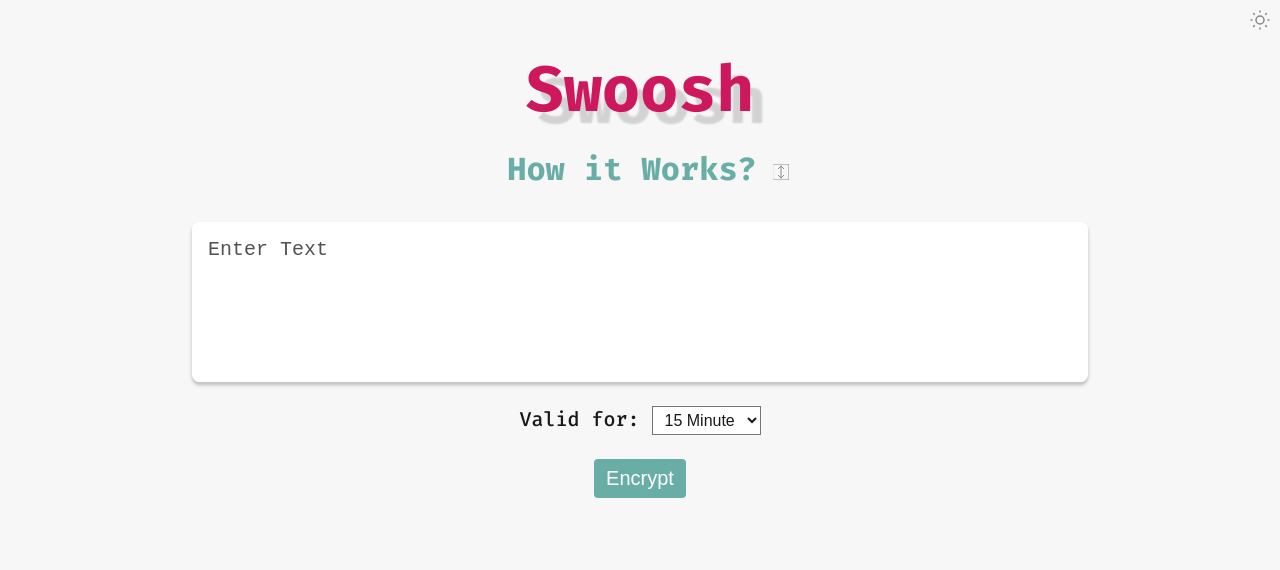
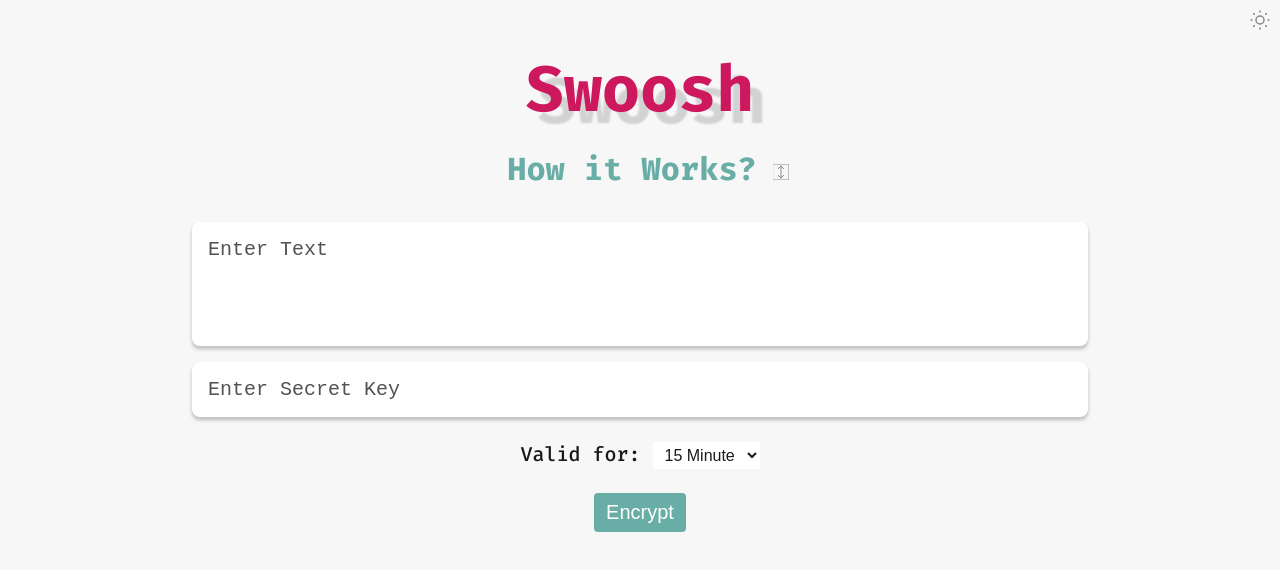
Before and after one commit to singlarobin/text-encryptor, a React (Create React App) app: page / in a window 1280 px wide. Shown: the top 570 px of the page. Built offline with nearby package versions, Linux system fonts and the light colour scheme.

Commit message:
Redirect to create new message added and some useless divs removed, styles are passed as props.

```diff
--- a/src/components/button/styles.module.css
+++ b/src/components/button/styles.module.css
@@ -6,7 +6,6 @@
     outline: none;
     box-shadow: none;
     border-radius: 0.25rem;
-    padding: 0.5rem 0.75rem;
     transition: box-shadow 0.15s, background-color 0.15s;
 }
 
--- a/src/components/generate/index.js
+++ b/src/components/generate/index.js
@@ -3,14 +3,17 @@ import Input from '../input';
 import Select from '../select';
 import Button from '../button';
 import SnackBar from '../snackbar';
+import Error from '../error';
 import classes from './styles.module.css';
 import isEmptyString from '../../utils';
 import { VALID_FOR_OPTIONS, SEVERITY } from '../constants';
 
 const Generate = () => {
     const [inputTextVal, setInputTextVal] = useState('');
+    const [inputSecretKey, setInputSecretKey] = useState('');
     const [validity, setValidity] = useState(VALID_FOR_OPTIONS.MIN_15.value);
     const [openSnackbar, setOpenSnackbar] = useState(false);
+    const [errorMessage, setErrorMessage] = useState('');
     const [snackbarMessage, setSnackbarMessage] = useState('');
     const [snackbarSeverity, setSnackbarSeverity] = useState(SEVERITY.INFO);
     const [url, setUrl] = useState('');
@@ -18,34 +21,41 @@ const Generate = () => {
     const [error, setError] = useState(false);
 
     const handleInputTextChange = useCallback(value => setInputTextVal(value), [inputTextVal]);
+    const handleInputSecretKeyChange = useCallback(value => setInputSecretKey(value), [inputSecretKey]);
     const handleValidityChange = useCallback(value => setValidity(value), [validity]);
     const handleSnackbarClose = useCallback(() => setOpenSnackbar(false), [openSnackbar]);
+    const handleRedirectToHome = useCallback(() => setUrl(''));
 
-    const handleButtonClick = useCallback(() => {
-        const message= isEmptyString(inputTextVal)? 'Please Enter text to Encrypt!' : 'Successfully Encrypted!';
-        const severity= isEmptyString(inputTextVal)? SEVERITY.INFO : SEVERITY.SUCCESS;
+    const handleEncryption = useCallback(() => {
+        const message= (isEmptyString(inputTextVal) || isEmptyString(inputSecretKey)) &&
+            'Missing either Text to Encrypt or Secret Key!';
+        const severity= (isEmptyString(inputTextVal) || isEmptyString(inputSecretKey)) && SEVERITY.INFO;
         setSnackbarMessage(message);
         setSnackbarSeverity(severity);
-        setOpenSnackbar(true);
-        if(!isEmptyString(inputTextVal)){
+        setOpenSnackbar(!isEmptyString(message));
+        if(!isEmptyString(inputTextVal) && !isEmptyString(inputSecretKey)){
             makePostRequest();
         }
         handleInputTextChange('');
-    }, [inputTextVal, openSnackbar]);
+    }, [inputTextVal, inputSecretKey, openSnackbar]);
 
     const makePostRequest = useCallback(() => {
         fetch('http://localhost:5050/api/v1/messages', {
             method: 'POST',
             headers: { 'Content-Type': 'application/json' },
-            body: JSON.stringify({ content: inputTextVal, validFor: validity })
+            body: JSON.stringify({
+                content: inputTextVal,
+                validFor: validity,
+                secretKey: inputSecretKey
+            })
         })
             .then(res => res.json())
             .then(result => {
-                //console.log(result);
-                setUrl(result.url);
+                setErrorMessage('message' in result? result.message : '');
+                setUrl('message' in result? '': result.data.url);
             });
 
-    }, [inputTextVal, validity]);
+    }, [inputTextVal, inputSecretKey, validity]);
 
     const handleUrlCopy = () => {
         if(isEmptyString(url)) return;
@@ -73,20 +83,24 @@ const Generate = () => {
     };
 
     return  <Fragment>
-        {isEmptyString(url) ? <Fragment>
-            <div className={classes.inputContainer}>
-                <Input inputTextVal={inputTextVal} handleInputTextChange={handleInputTextChange}
-                    placeholderValue='Enter Text' />
-            </div>
-            <Select handleValidityChange={handleValidityChange} />
-            <div className={classes.buttonContainer}>
-                <Button onClick={handleButtonClick} > Encrypt </Button>
-            </div>
+        {!isEmptyString(errorMessage)? <Fragment>
+            <Error message={errorMessage}/>
         </Fragment> : <Fragment>
-            <div className={classes.urlContainer} id='urlElement'> {url} </div>
-            <div className={classes.buttonContainer}>
-                <Button onClick={handleUrlCopy}> Cop{urlCopied?'ied!':'y'}  </Button>
-            </div>
+            {isEmptyString(url) ? <Fragment>
+                <Input inputVal={inputTextVal} handleInputChange={handleInputTextChange}
+                    placeholderValue='Enter Text' rows={4} />
+                <Input inputVal={inputSecretKey} handleInputChange={handleInputSecretKeyChange}
+                    placeholderValue='Enter Secret Key' rows={1} style={{ marginTop:'0rem' }}/>
+                <Select handleValidityChange={handleValidityChange} />
+                <Button onClick={handleEncryption}
+                    style={{ margin: '1rem', padding: '0.5rem 0.75rem' }} > Encrypt </Button>
+            </Fragment> : <Fragment>
+                <p className={classes.urlContainer}> {url} </p>
+                <Button onClick={handleUrlCopy}
+                    style={{ margin: '1rem', padding: '0.25rem 0.5rem' }}>Cop{urlCopied?'ied!':'y'}</Button>
+                <Button onClick={handleRedirectToHome}
+                    style={{ margin: '1rem', padding: '0.25rem 0.5rem' }}>Create New Message</Button>
+            </Fragment>}
         </Fragment>}
         {openSnackbar &&
             <SnackBar message={snackbarMessage} severity={snackbarSeverity} handleClose={handleSnackbarClose}/>}
--- a/src/components/generate/styles.module.css
+++ b/src/components/generate/styles.module.css
@@ -1,24 +1,19 @@
-.inputContainer {
-    width: 70vw;
-    height: 20vh;
-    margin: 1rem auto;
-    background-color: var(--card-bg);
-    box-shadow: var(--card-shadow-hover);
-    transition: box-shadow 0.2s ease-in-out, tranform 0.2s ease-in-out, background-color 0.2s ease-in-out;
-    border-radius: 0.5rem;
-}
-
 .buttonContainer {
     text-align: center;
     padding: 1rem;
 }
 
 .urlContainer {
-    margin: 1rem 3rem;
+    width : 70vw;
+    margin: 1rem auto;
     padding: 1rem;
+    color: var(--text);
+    background-color: var(--card-bg);
+    font-size: 1.25rem;
+    font-weight: 500;
+    border-radius: 0.5rem;
     word-wrap: break-word;
-    background-color: var(--card-bg);
     box-shadow: var(--card-shadow-hover);
     transition: box-shadow 0.2s ease-in-out, tranform 0.2s ease-in-out, background-color 0.2s ease-in-out;
-    border-radius: 0.5rem;
+
 }
--- a/src/components/input/index.js
+++ b/src/components/input/index.js
@@ -2,11 +2,11 @@ import React from 'react';
 import classes from './styles.module.css';
 
 const Input = React.memo( props => {
-    const { inputTextVal, handleInputTextChange, placeholderValue, style } = props;
-    const handleChange = e => handleInputTextChange(e.target.value);
+    const { inputVal, handleInputChange, placeholderValue, rows, style } = props;
+    const handleChange = e => handleInputChange(e.target.value);
 
     return <textarea className={classes.inputContent} style={style} onChange={handleChange}
-        placeholder={placeholderValue} value={inputTextVal}/>;
+        placeholder={placeholderValue} rows={rows} value={inputVal}/>;
 });
 
 export default Input;
--- a/src/components/input/styles.module.css
+++ b/src/components/input/styles.module.css
@@ -1,15 +1,16 @@
 .inputContent {
-    width: inherit;
-    height: inherit;
+    width: 70vw;
+    margin: 1rem auto;
+    padding: 1rem;
     color: var(--text);
     background-color: var(--card-bg);
-    padding: 1rem;
-    font-weight: 500;
-    font-size: 1.25rem;;
+    font-size: 1.25rem;
+    border-radius: 0.5rem;
     border: none;
-    border-radius: 0.5rem;
     outline: none;
     resize: none;
+    box-shadow: var(--card-shadow-hover);
+    transition: box-shadow 0.2s ease-in-out, tranform 0.2s ease-in-out, background-color 0.2s ease-in-out;
 }
 
 .inputContent::placeholder {
--- a/src/components/select/index.js
+++ b/src/components/select/index.js
@@ -4,13 +4,13 @@ import { VALID_FOR_OPTIONS } from '../constants';
 
 const Select = React.memo(props => {
     const { handleValidityChange } = props;
-    const handleChange= e => handleValidityChange(e.target.value);
+    const handleChange= e =>  handleValidityChange(e.target.value);
 
     return <div className={classes.selectContainer}>
-        <label> Valid for: </label>
-        <select name='validity' onChange={handleChange}>
+        <label className={classes.selectLabel}> Valid for: </label>
+        <select className={classes.selectContent} name='validity' onChange={handleChange}>
             {Object.entries(VALID_FOR_OPTIONS).map(([key, obj]) =>
-                <option key={key} value={obj.value}>{obj.name}</option>)}
+                <option className={classes.selectOptions} key={key} value={obj.value}>{obj.name}</option>)}
         </select>
     </div>;
 });
--- a/src/components/select/styles.module.css
+++ b/src/components/select/styles.module.css
@@ -1,16 +1,27 @@
 .selectContainer{
-    text-align: center;
-    font-size: 1.25rem;
-    color: var(--text);
-    font-weight: 500;
     margin: 0.5rem;
 }
 
-select{
+.selectLabel {
+    font-size: 1.25rem;
+    font-weight: 500;
+    color: var(--text);
+}
+
+.selectContent{
     font-size: 1rem;
+    font-weight: 500;
     color: var(--text);
     background-color: var(--card-bg);
-    font-weight: 500;
     padding: 0.25rem 0.5rem;
     outline: none;
+    border: none;
+    box-shadow: none;
 }
+
+.selectOptions {
+    padding: 0.25rem;
+    border: none;
+    outline: none;
+
+}
```
